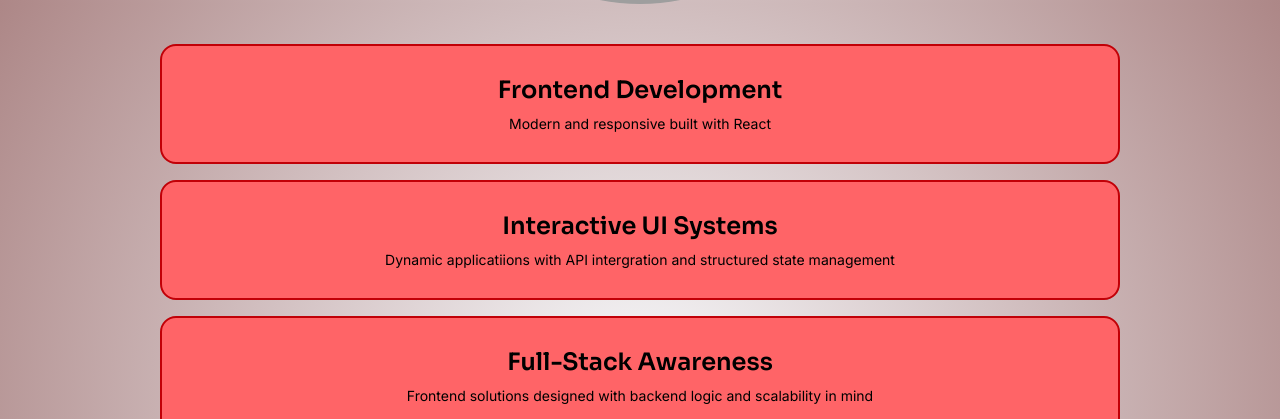
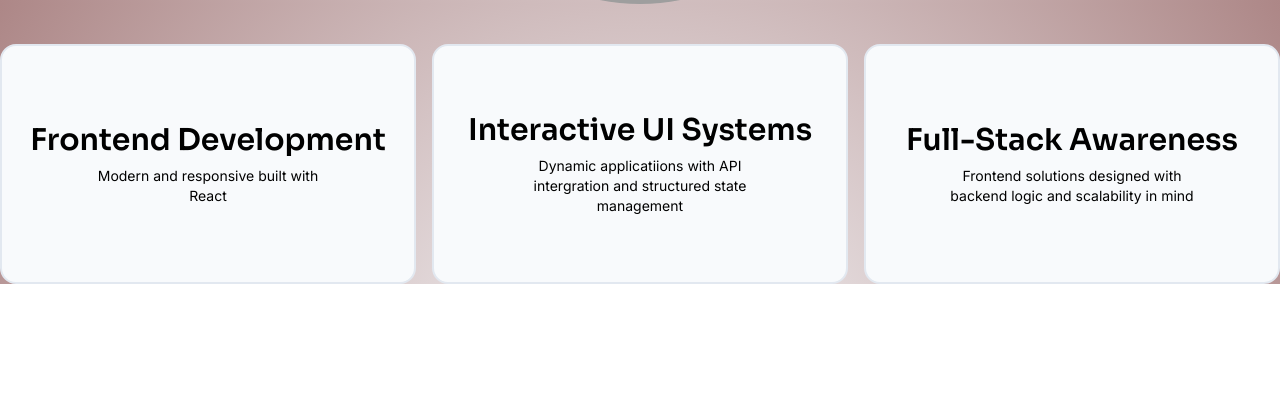
Before and after one commit to HaziqAjieq/Portfolio2026, a React (Vite) app in the folder frontend/: page / in a window 1280 px wide. Shown: the part 796-1215 px from the top of the page. After the commit the page ends 1080 px from the top, so only its background shows below. Built offline with nearby package versions, Linux system fonts and the light colour scheme; grey boxes are pictures that could not be loaded.

Commit message:
service section

```diff
--- a/frontend/src/assets/component/ui/Navbar.tsx
+++ b/frontend/src/assets/component/ui/Navbar.tsx
@@ -29,8 +29,21 @@
 const HamburgerMenu = () => {
   const [isOpen, setIsOpen] = useState(false);
 
+  //block scrolling when menu
+  useEffect(() => {
+    if (isOpen) {
+      document.body.style.overflow = "hidden";
+    } else {
+      document.body.style.overflow = "auto";
+    }
+
+    return () => {
+      document.body.style.overflow = "auto";
+    };
+  }, [isOpen]);
+
   return (
-    <nav className="relative items-center mt-2 z-100">
+    <nav className="fixed items-center mt-2 z-40">
       {/* Hamburger button */}
       <button
         onClick={() => setIsOpen(!isOpen)}
@@ -44,7 +57,7 @@
 
       {/* Menu list */}
       {isOpen && (
-        <div className="fixed inset-0 bg-white/40 backdrop-blur-md flex flex-col items-center justify-center z-40">
+        <div className="fixed inset-0 w-full h-screen bg-white/70 backdrop-blur-md  flex flex-col items-center justify-center z-50">
           {/* Close button */}
           <button
             onClick={() => setIsOpen(false)}
@@ -91,7 +104,7 @@
 
   return (
     <nav
-      className={`fixed top-0 w-full transition-colors duration-300 flex justify-between ${scrolled ? "bg-gray-600 backdrop-blur-md shadow-md" : "bg-transparent"}`}
+      className={`fixed top-0 w-full transition-colors duration-300 flex justify-between ${scrolled ? "bg-gray-600/70 backdrop-blur-md shadow-md" : "bg-transparent"}`}
     >
       <div>
         <Link to={"/"}>
--- a/frontend/src/pages/homepage/component/Hero.tsx
+++ b/frontend/src/pages/homepage/component/Hero.tsx
@@ -5,7 +5,7 @@
 const Hero = () => {
   const { hero } = homepageContent ;
   return (
-    <section className=" hero flex  items-center justify-center pt-30 lg:pt-20 mb-10 md:pt-40  h-screen overflow-hidden ">
+    <section className="hero flex  items-center justify-center pt-30 lg:pt-20 mb-10 md:pt-40  h-screen overflow-hidden ">
      <div className="flex flex-col justify-evenly gap-5 lg:grid lg:grid-cols-3 h-full">
 
 
--- a/frontend/src/pages/homepage/component/Service.tsx
+++ b/frontend/src/pages/homepage/component/Service.tsx
@@ -4,16 +4,16 @@
 
 // the card component on the same file
 const ServiceCard:React.FC<{ service : ServiceList}> = ({service}) => (
-<div className="card flex flex-col text-center w-3/4 gap-2 bg-red-400 py-3 rounded-2xl h-30 justify-center border-2 border-red-700 ">
+<div className="card flex flex-col  text-center w-3/4 gap-2 bg-background py-3 rounded-2xl h-30 md:h-60 justify-center border-2 border-boder ">
 
-    <h3 className="text-2xl font-title font-semibold">{service.title}</h3>
-    <p className="text-sm font-paragraph font-normal ">{service.description}</p>
+    <h3 className="text-2xl md:text-3xl font-title font-semibold w-full">{service.title}</h3>
+    <p className="text-sm md:text-md font-paragraph font-normal text-center justify-center mx-20">{service.description}</p>
   </div>
 );
 
 const Service = () => {
   return (
-    <section className="flex flex-col gap-4 w-full justify-evenly items-center">
+    <section className="flex flex-col md:flex-row gap-4 w-full justify-evenly items-center">
         {homepageContent.services.map(service => (
           <ServiceCard key={service.id} service={service} />
         ))}
```
